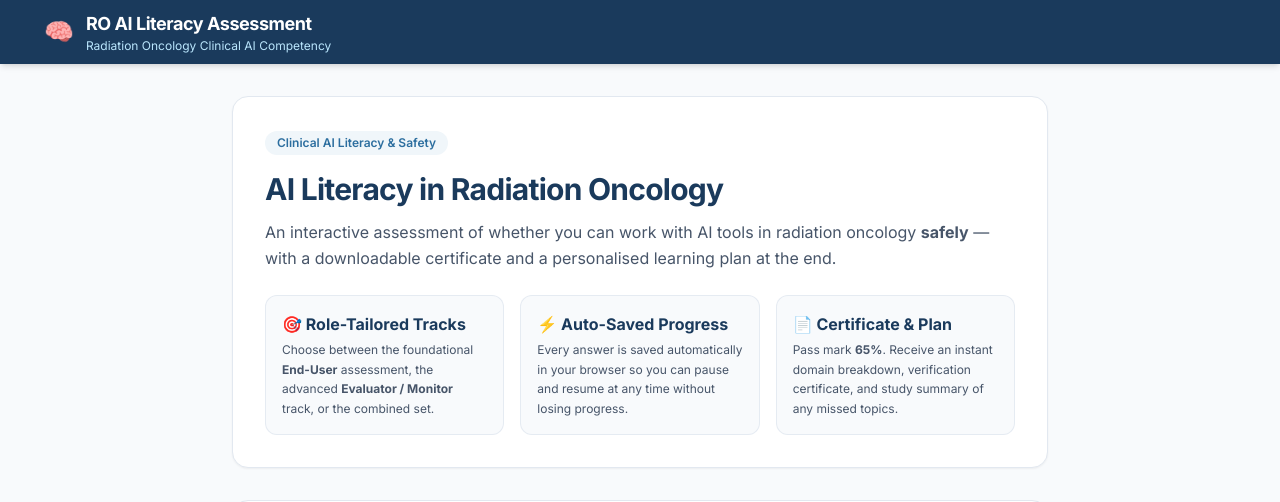
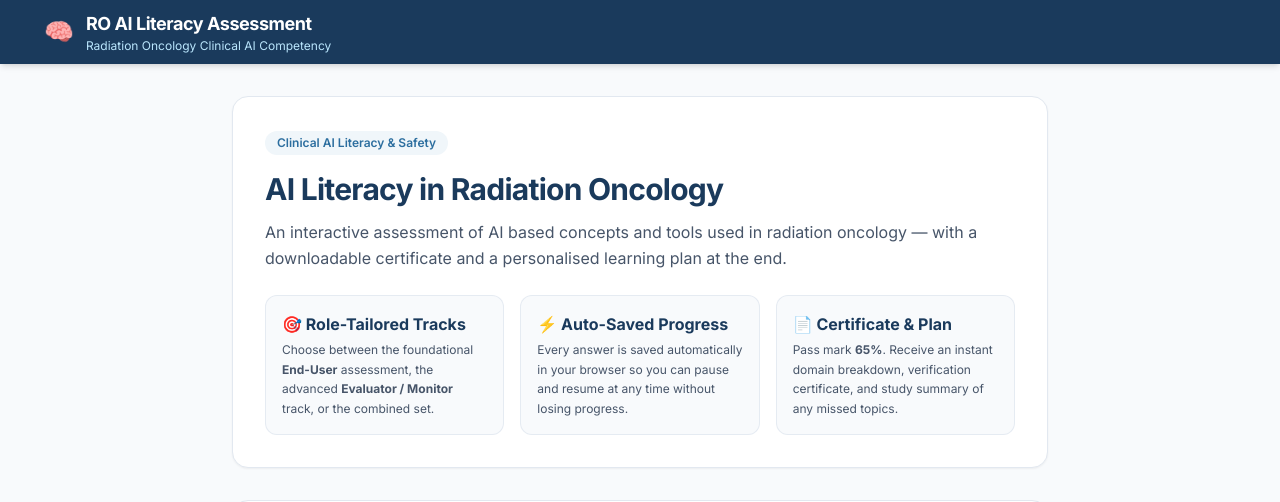
Before and after one commit to malonec3/AI_AssessmentV2, a plain HTML site: page index.html in a window 1280 px wide. Shown: the top 502 px of the page. Drawn offline with nearby package versions, Linux system fonts and the light colour scheme.

Commit message:
Update index.html

```diff
--- a/index.html
+++ b/index.html
@@ -165,7 +165,7 @@
             AI Literacy in Radiation Oncology
           </h2>
           <p class="mt-3 text-slate-600 leading-relaxed">
-            An interactive assessment of whether you can work with AI tools in radiation oncology <strong>safely</strong> — with a downloadable certificate and a personalised learning plan at the end.
+            An interactive assessment of AI based concepts and tools used in radiation oncology — with a downloadable certificate and a personalised learning plan at the end.
           </p>
 
           <!-- 3 Feature Cards -->
```
